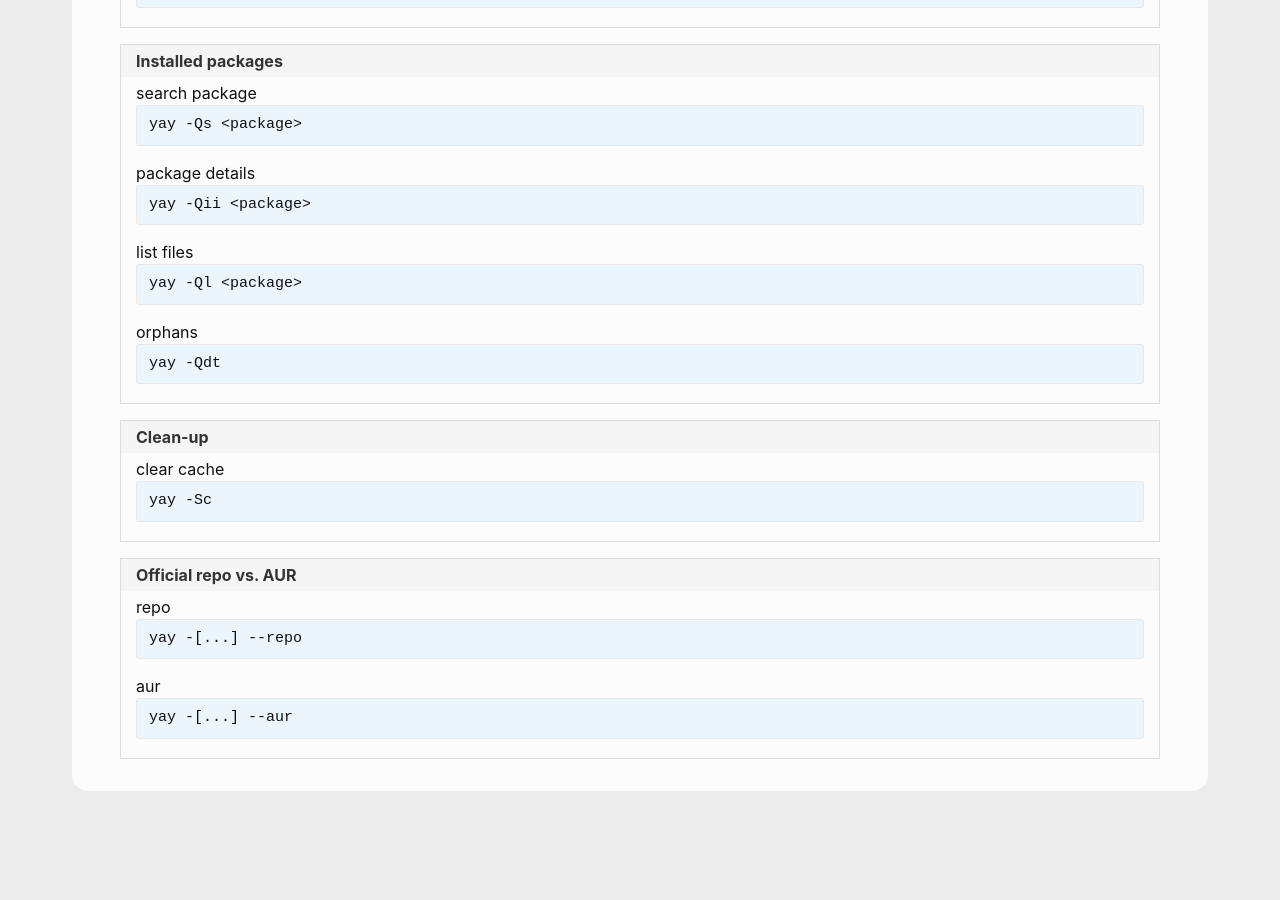
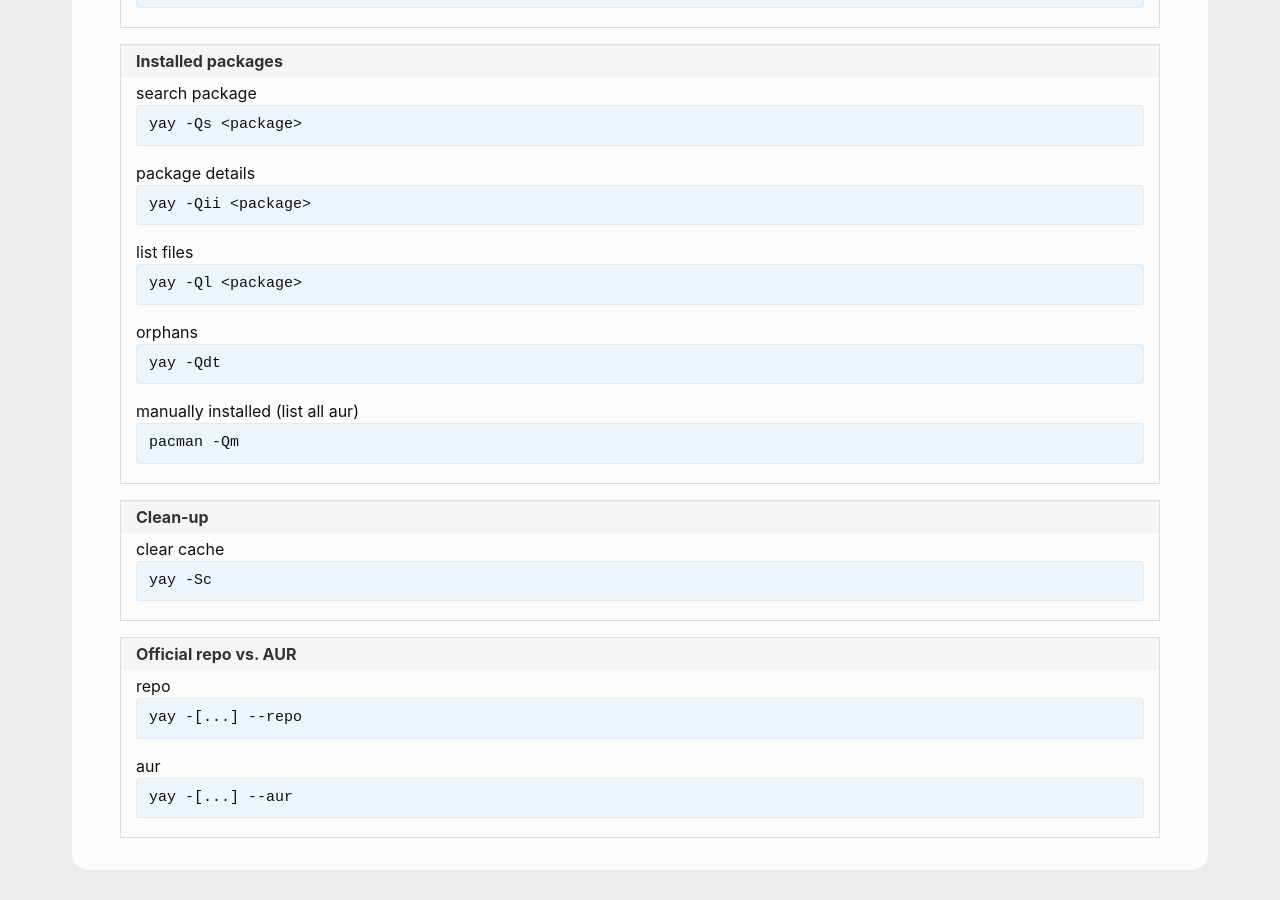
Before and after one commit to andreas-mausch/cheatsheets, a Jekyll site: the page built from _cheatsheets/yay.md, in a window 1280 px wide and 900 px high, scrolled down 947 px. Built offline with Jekyll 4.4.1, drawn with Linux system fonts in a browser that asks for light colours; before the commit the page ends 1768 px from its top, so only the background shows below that.

Commit message:
list all installed packages from aur

```diff
--- a/_cheatsheets/yay.md
+++ b/_cheatsheets/yay.md
@@ -23,6 +23,7 @@
       package details: yay -Qii <package>
       list files: yay -Ql <package>
       orphans: yay -Qdt
+      manually installed (list all aur): pacman -Qm
   - name: Clean-up
     commands:
       clear cache: yay -Sc
```
